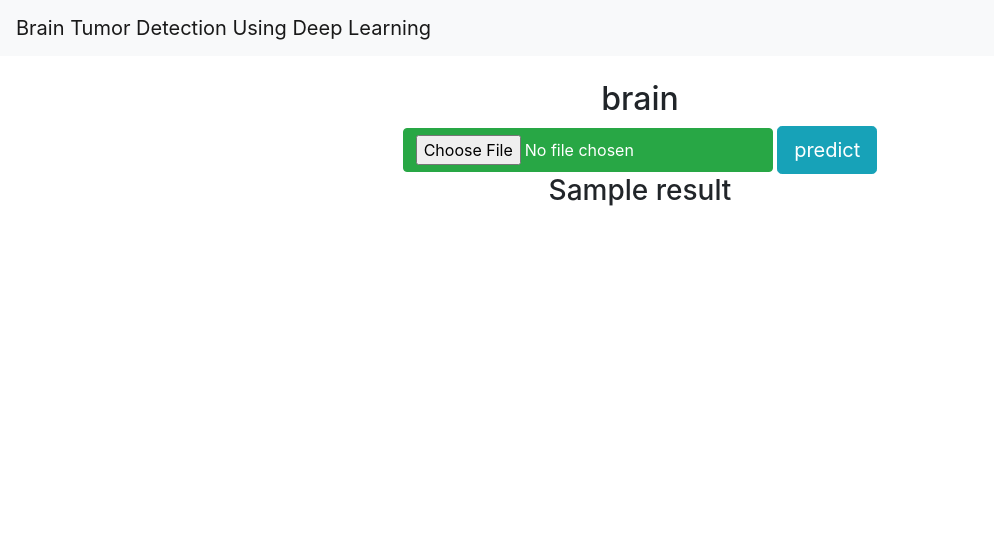
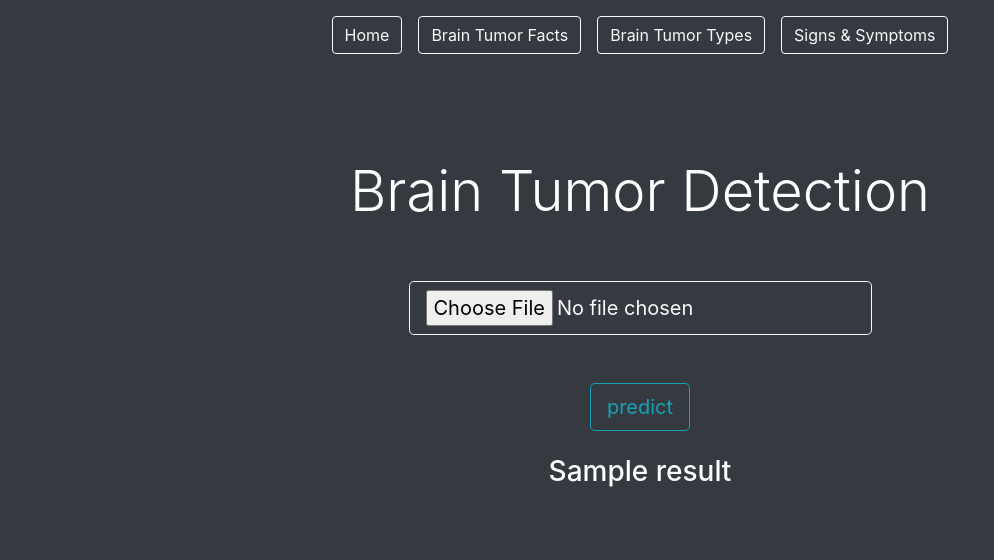
Before and after one commit to GvsKaushal/Project_Brain, a Flask app: template Brain Tumor Detection/templates/index.html in a window 1280 px wide. Shown: the top 560 px of the page, without its empty margins (0-994 px from the left). Run offline with Flask 3, Linux system fonts and the light colour scheme; the template is opened without the code that fills it: most values are stand-ins (such as "Sample title", 1, 10 or a date in 2020).

Commit message:
improved frontend visuals

```diff
--- a/Brain Tumor Detection/app.py
+++ b/Brain Tumor Detection/app.py
@@ -46,9 +46,6 @@ def predict():
 
     final=model_predict(image_path)
 
-
-
-
     return render_template('index.html',result=final)
 
 
--- a/Brain Tumor Detection/templates/index.html
+++ b/Brain Tumor Detection/templates/index.html
@@ -8,39 +8,88 @@
   <link rel="stylesheet" href="https://cdn.jsdelivr.net/npm/bootstrap@4.6.2/dist/css/bootstrap.min.css"
     integrity="sha384-xOolHFLEh07PJGoPkLv1IbcEPTNtaed2xpHsD9ESMhqIYd0nLMwNLD69Npy4HI+N" crossorigin="anonymous">
 
+</head>
+
+<body class="bg-dark">
+
+
+  <nav class="navbar navbar-expand-lg navbar-dark bg-dark al">
+    <div class="mx-auto d-sm-flex d-block flex-sm-nowrap">
+
+
+      <button class="navbar-toggler" type="button" data-toggle="collapse" data-target="#navbarSupportedContent"
+        aria-controls="navbarSupportedContent" aria-expanded="false" aria-label="Toggle navigation">
+        <span class="navbar-toggler-icon"></span>
+      </button>
+
+      <div class="collapse navbar-collapse" id="navbarSupportedContent">
+
+        <ul class="navbar-nav mr-auto">
+          <li class="nav-item active">
+            <a class="nav-link" href="#">
+              <button type="button" class="btn btn-outline-light">Home</button>
+              <span class="sr-only">(current)</span>
+            </a>
+          </li>
+          <li class="nav-item">
+            <a class="nav-link" href="#">
+              <button type="button" class="btn btn-outline-light">Brain Tumor Facts</button>
+            </a>
+          </li>
+          <li class="nav-item">
+            <a class="nav-link" href="#">
+              <button type="button" class="btn btn-outline-light"> Brain Tumor Types </button>
+            </a>
+          </li>
+          <li class="nav-item">
+            <a class="nav-link" href="#">
+              <button type="button" class="btn btn-outline-light"> Signs & Symptoms </button>
+            </a>
+          </li>
+        </ul>
+
+      </div>
+    </div>
+  </nav>
+
+
+  <div class="jumbotron jumbotron-fluid bg-dark">
+    <div class="container">
+      <center>
+
+        <br>
+        <h4 class="display-4 bg-dark text-white">Brain Tumor Detection</h4><br><br>
+
+        <form id="upload-file" method="post" action="/predict" enctype="multipart/form-data">
+          <input type="file" name="imagefile" class="btn btn-outline-light btn-lg" id="imageUpload">
+          <br><br><br>
+          <button type="submit" class="btn btn-outline-info btn-lg" id="btn-predict">predict</button>
+        </form>
+
+        <div class="loader" style="display: none;"></div>
+        <br>
+
+        <h3 id="result" >
+          <span class="text-white">{{result}}</span>
+        </h3>
+
+      </center>
+    </div>
+  </div>
+
+
+
+
+
+
+
+
   <script src="https://cdn.jsdelivr.net/npm/jquery@3.5.1/dist/jquery.slim.min.js"
     integrity="sha384-DfXdz2htPH0lsSSs5nCTpuj/zy4C+OGpamoFVy38MVBnE+IbbVYUew+OrCXaRkfj"
     crossorigin="anonymous"></script>
-
-  <script src="https://cdn.jsdelivr.net/npm/popper.js@1.16.1/dist/umd/popper.min.js"
-    integrity="sha384-9/reFTGAW83EW2RDu2S0VKaIzap3H66lZH81PoYlFhbGU+6BZp6G7niu735Sk7lN"
+  <script src="https://cdn.jsdelivr.net/npm/bootstrap@4.6.2/dist/js/bootstrap.bundle.min.js"
+    integrity="sha384-Fy6S3B9q64WdZWQUiU+q4/2Lc9npb8tCaSX9FK7E8HnRr0Jz8D6OP9dO5Vg3Q9ct"
     crossorigin="anonymous"></script>
-
-
-</head>
-
-<body>
-  <nav class="navbar navbar-light bg-light center">
-    <a href="#" class="navbar-brand">Brain Tumor Detection Using Deep Learning</a>
-  </nav>
-
-  <center>
-    <br>
-    <h2>brain</h2>
-
-    <form id="upload-file" method="post" action="/predict" enctype="multipart/form-data">
-      <input type="file" name="imagefile" class="btn btn-success" id="imageUpload" accept=".jpg">
-
-      <button type="submit" class="btn btn-info btn-lg" id="btn-predict">predict</button>
-    </form>
-
-    <div class="loader" style="display: none;"></div>
-
-    <h3 id="result">
-      <span>{{result}}</span>
-    </h3>
-
-  </center>
 
 
 </body>
```
Also changed, not shown: Brain Tumor Detection/templates/logo.png (added), 2 other files.
